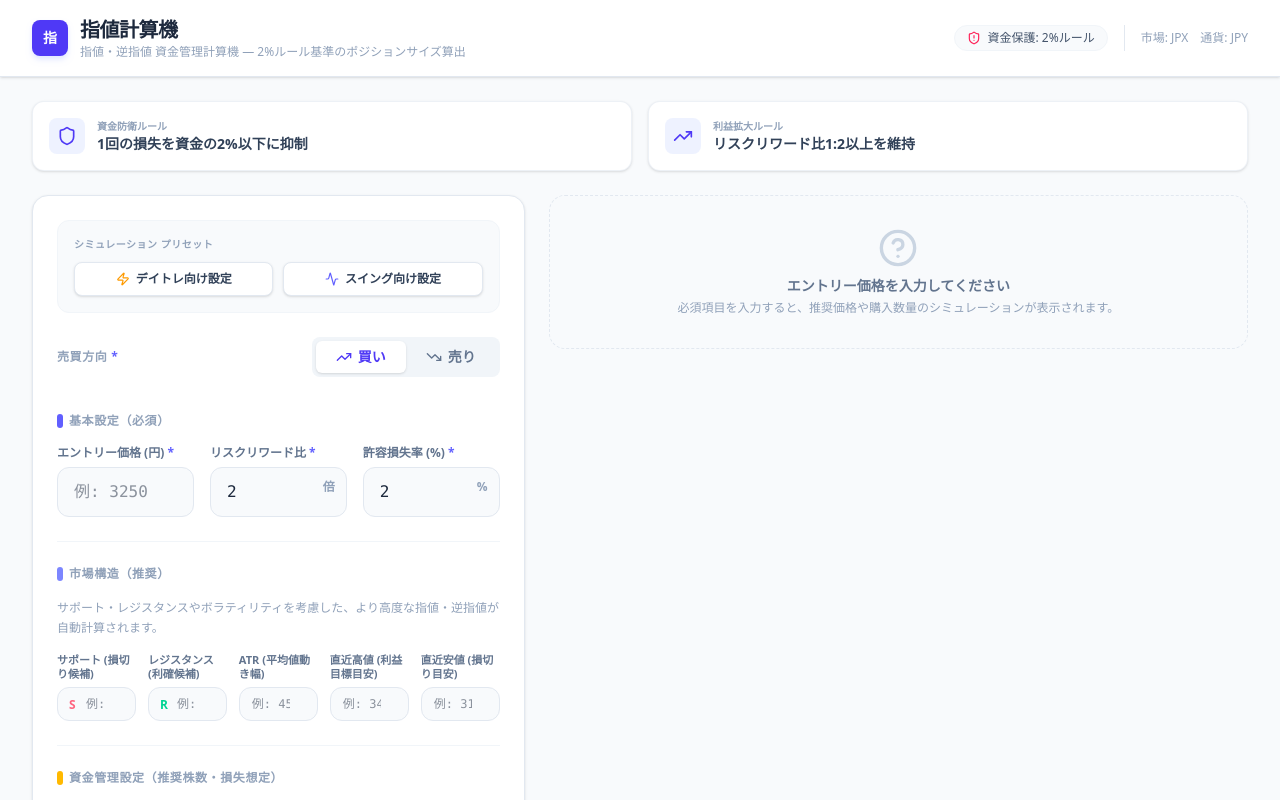
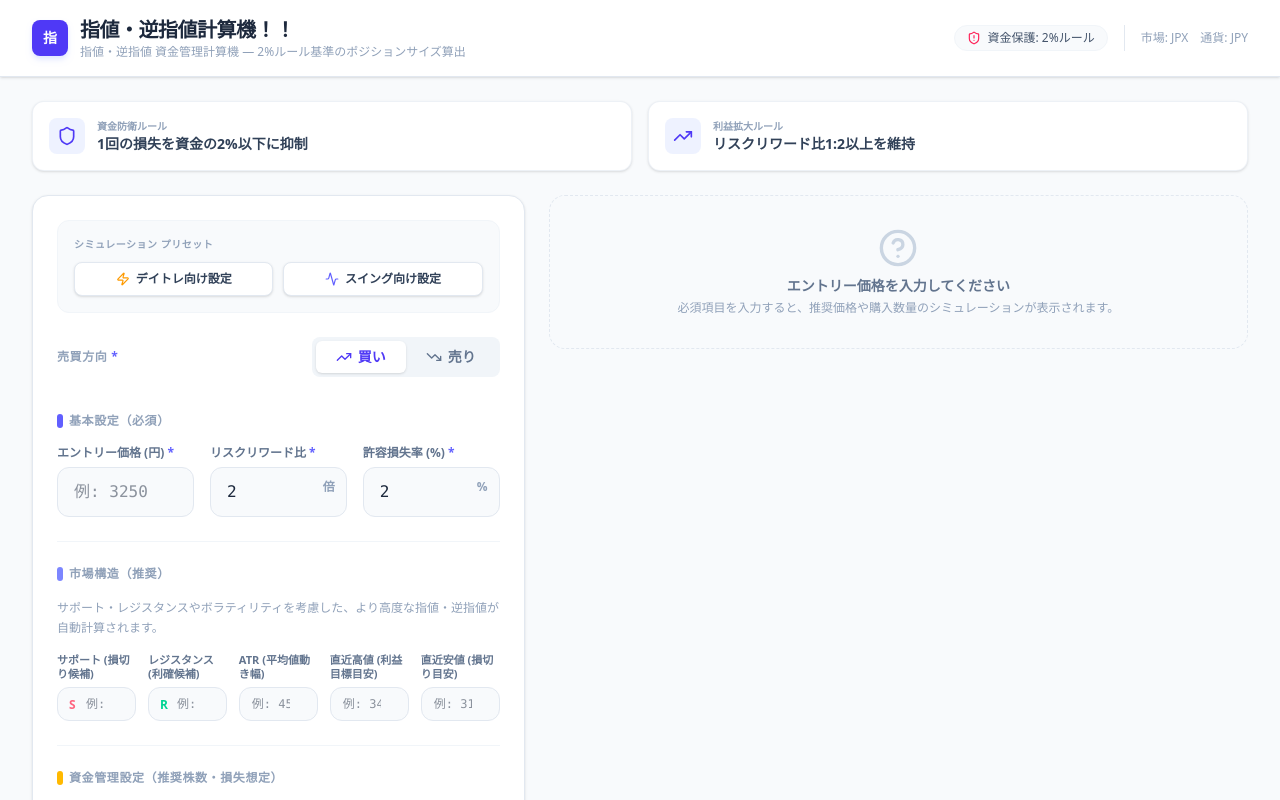
Before and after one commit to KengoJ/sashine-keisan, a React (Vite) app: page / in a window 1280 px wide. Shown: the top 800 px of the page. Built offline with nearby package versions, Linux system fonts and the light colour scheme.

Commit message:
Update header text for price calculator component

```diff
--- a/src/components/Header.tsx
+++ b/src/components/Header.tsx
@@ -11,7 +11,7 @@ export const Header: FC = () => {
           </div>
           <div>
             <h1 className="text-lg sm:text-xl font-bold tracking-tight text-slate-800 flex items-center gap-2">
-              指値計算機
+              指値・逆指値計算機！！
             </h1>
             <p className="text-slate-400 text-[11px] sm:text-xs">
               指値・逆指値 資金管理計算機 — 2%ルール基準のポジションサイズ算出
```
